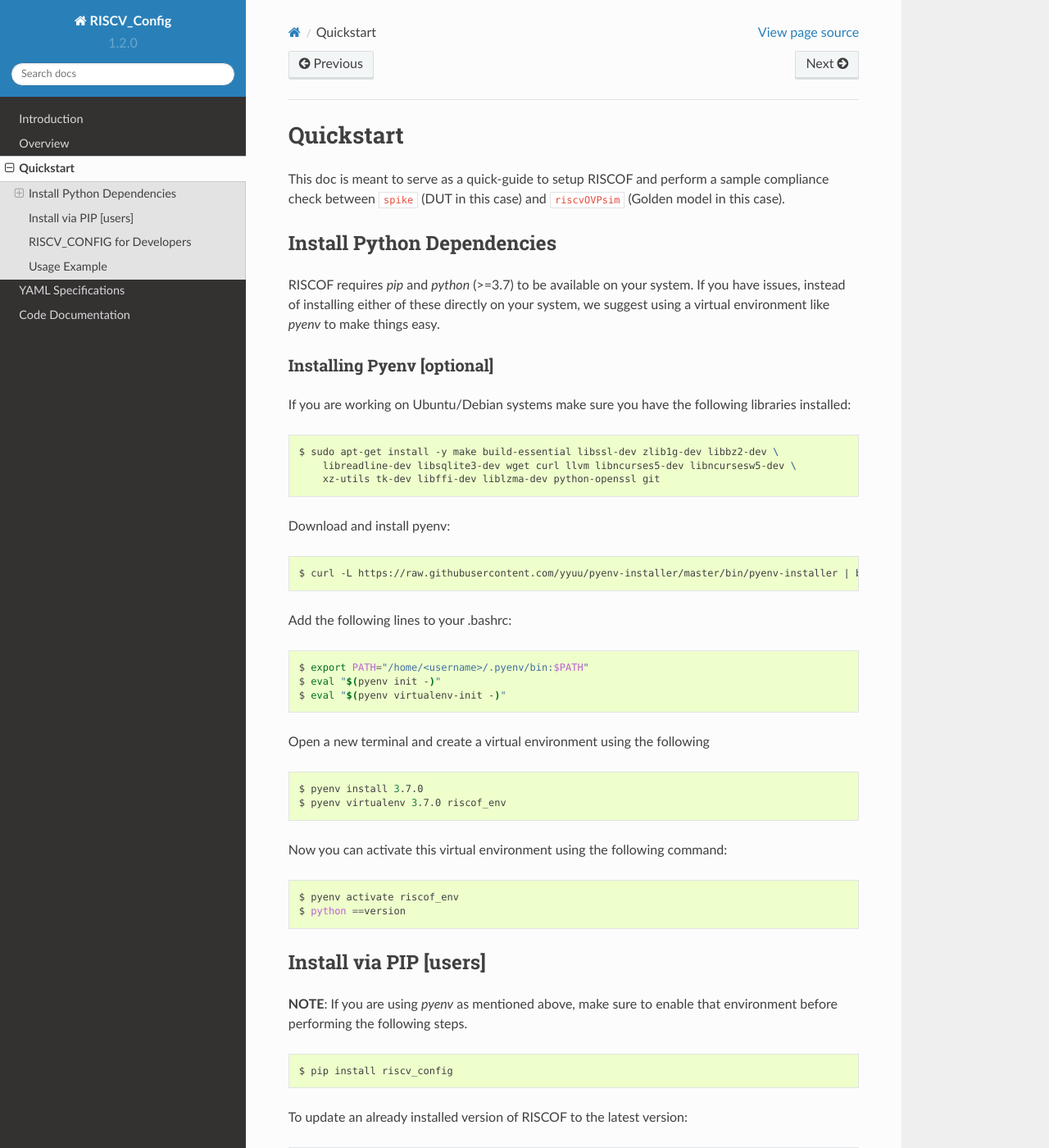
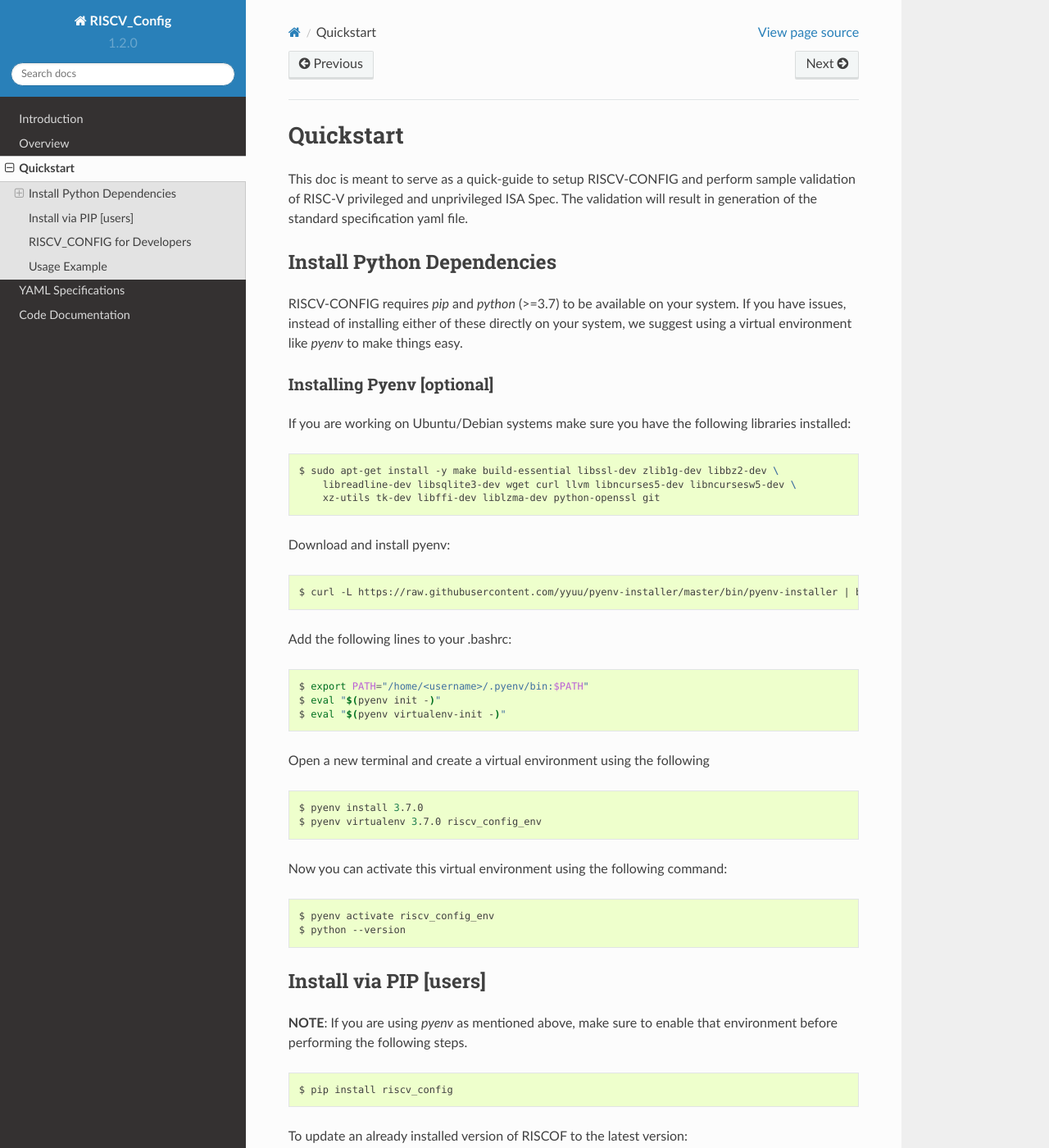
Before and after one commit to riscv-software-src/riscv-config, a Sphinx documentation site: the page built from docs/source/quickstart.rst, in a window 1280 px wide and 1400 px high. Shown: the whole window at 82% size. Built offline with Sphinx 7.4.7 and the Read the Docs theme 2.0.0, drawn with Linux system fonts in a browser that asks for light colours; some of the changed text lies outside the part shown.

Commit message:
updated typos

```diff
--- a/docs/source/quickstart.rst
+++ b/docs/source/quickstart.rst
@@ -2,14 +2,14 @@
 Quickstart
 ##########
 
-This doc is meant to serve as a quick-guide to setup RISCOF and perform a sample compliance check
-between ``spike`` (DUT in this case) and ``riscvOVPsim`` (Golden model in this case).
+This doc is meant to serve as a quick-guide to setup RISCV-CONFIG and perform \
+sample validation  of RISC-V privileged and unprivileged ISA Spec. The validation will
+result in  generation of the standard specification yaml file.
 
 Install Python Dependencies
 ===========================
 
-RISCOF requires `pip` and `python` (>=3.7) to be available on your system. If you have issues, instead of
-installing either of these directly on your system, we suggest using a virtual environment
+RISCV-CONFIG requires `pip` and `python` (>=3.7) to be available on your system. If you have issues, instead of installing either of these directly on your system, we suggest using a virtual environment
 like `pyenv` to make things easy.
 
 Installing Pyenv [optional]
@@ -42,15 +42,15 @@
 .. code-block:: bash
 
   $ pyenv install 3.7.0
-  $ pyenv virtualenv 3.7.0 riscof_env
+  $ pyenv virtualenv 3.7.0 riscv_config_env
 
 
 Now you can activate this virtual environment using the following command:
 
 .. code-block:: bash
 
-  $ pyenv activate riscof_env
-  $ python ==version
+  $ pyenv activate riscv_config_env
+  $ python --version
 
 Install via PIP [users]
 =======================
@@ -72,23 +72,23 @@
 
 .. code-block:: bash
 
-  $ pip install riscv_config==1.x.x
+  $ pip install riscv_config--1.x.x
 
-Once you have RISCV_CONFIG installed, executing ``riscv_config ==help`` should print the following on the terminal:
+Once you have RISCV_CONFIG installed, executing ``riscv_config --help`` should print the following on the terminal:
 
 .. code-block:: bash
 
-    riscv-config [-h] ==isa_spec YAML ==platform_spec YAML [==verbose]
+    riscv-config [-h] --isa_spec YAML --platform_spec YAML [--verbose]
 
     RISC-V Configuration Validator
 
     optional arguments:
-      ==isa_spec YAML, -ispec YAML
+      --isa_spec YAML, -ispec YAML
                             The YAML which contains the ISA specs.
-      ==platform_spec YAML, -pspec YAML
+      --platform_spec YAML, -pspec YAML
                             The YAML which contains the Platfrorm specs.
-      ==verbose             debug | info | warning | error
-      -h, ==help            show this help message and exit
+      --verbose             debug | info | warning | error
+      -h, --help            show this help message and exit
 
 
 
@@ -105,7 +105,7 @@
   $ cd riscv_config
   $ pip3 install -r requirements.txt
 
-Executing ``python -m riscv_config.main ==help`` should display the same help message as above.
+Executing ``python -m riscv_config.main --help`` should display the same help message as above.
 
 Usage Example
 =============
```
